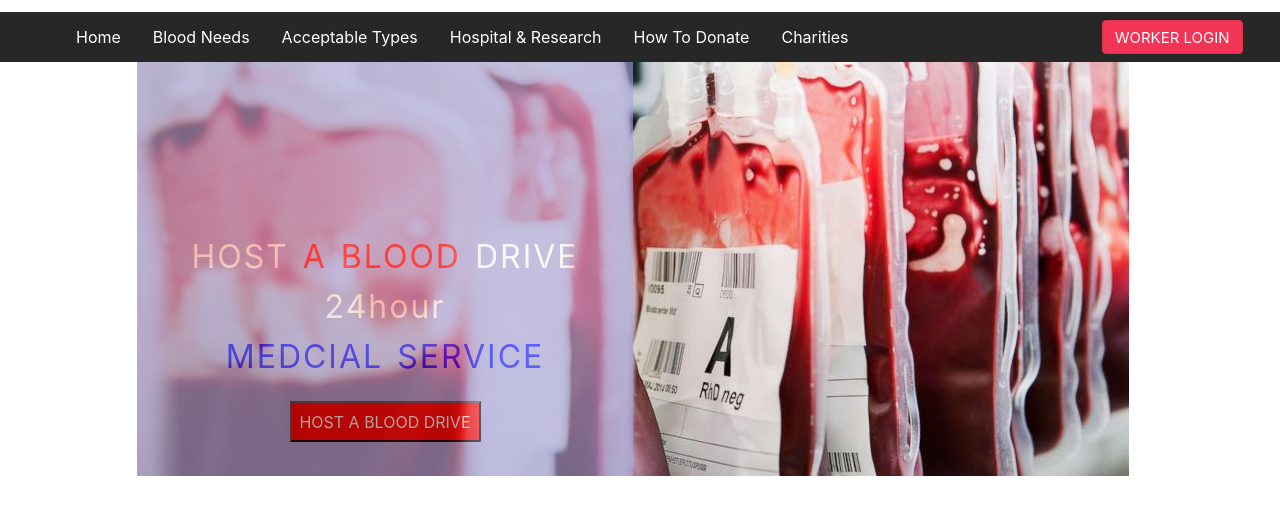
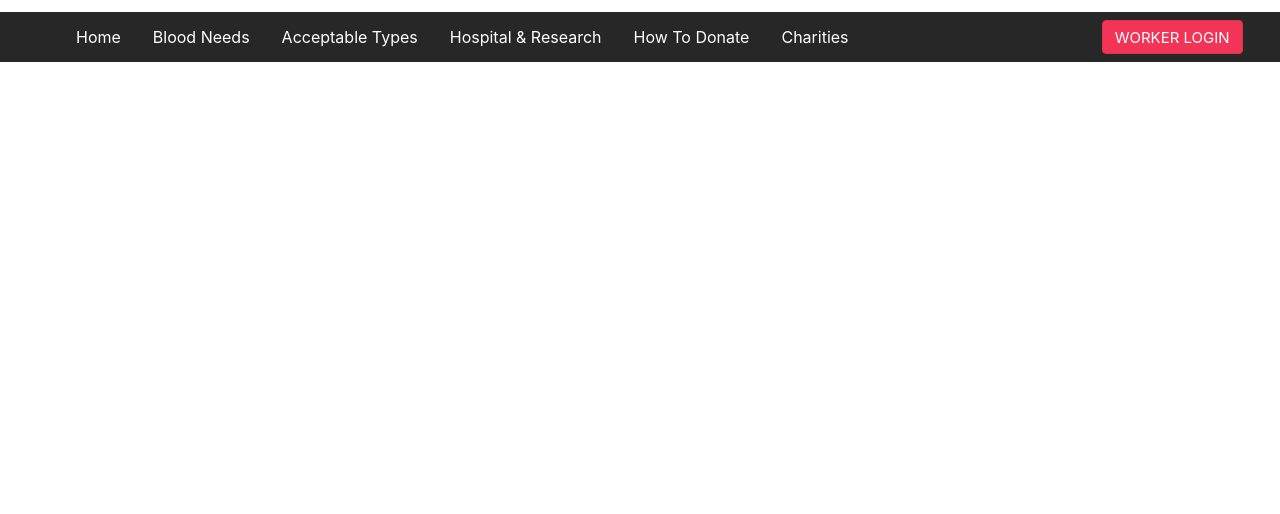
Before and after one commit to abdallahmagdy15/BloodBank_System, a plain HTML site: page index.html in a window 1280 px wide. Shown: the part 154-668 px from the top of the page. Drawn offline with nearby package versions, Linux system fonts and the light colour scheme.

Commit message:
blood drive section

```diff
--- a/css/style.css
+++ b/css/style.css
@@ -104,58 +104,6 @@ nav .loginBtn {
 }
 /*--End header--*/
 
-/*--start container--*/
-.container
-{
-	width: 700px;
-	margin: auto;
-}
-/*--end container--*/
 /*--start blood drive--*/
-.blooddrive
-{
-	background-image: url(../img/bloodbags.jpg);
-	height: 414px;
-	width: 992px;
-    background-size: cover;
-    overflow: auto;
-    margin-left: -168px;
-    opacity: 1.4;
-}
-.container .blooddrive section
-{
-	width:50%;
-	height: 100%;
-	float: left;
-	background-color: #a5a2d8;
-    opacity: 0.6;
-   text-align: center;
-}
-.container .blooddrive section div
-{
-	text-align: center;
-	word-spacing: 3px;
-	letter-spacing: 2px;
-	text-transform: capitalize;
-	padding-top: 170px;
-	line-height: 50px;
-	color: white;
-	font-size: xx-large;
-}
-.container .blooddrive section div .A
-{
-	color: red;
-}
-.container .blooddrive section div .B
-{
-	color: blue;
-}
-.container .blooddrive section .button
-{
-	background-color: red;
-	margin-top: 19px;
-    width: 191px;
-    height: 41px;
-    color: white;
-}
+
 /*--End blood drive--*/
--- a/index.html
+++ b/index.html
@@ -74,16 +74,11 @@
         </nav>
 </header>
     <!--start blood drive-->
-    <section class="container">
+    <div class="container">
         <section class="blooddrive">
-            <section>
-           <div>
-            HOST <span class="A"> A BLOOD </span> DRIVE 24hour<br><span class="B">MEDCIAL SERVICE</span>
-            </div>
-            <input class="button" type="button" value="HOST A BLOOD DRIVE">
-           </section>
+
         </section>
-    </section>
+    </div>
 
     <!--End blood drive-->
     <script src="https://code.jquery.com/jquery-3.3.1.slim.min.js"></script>
```
